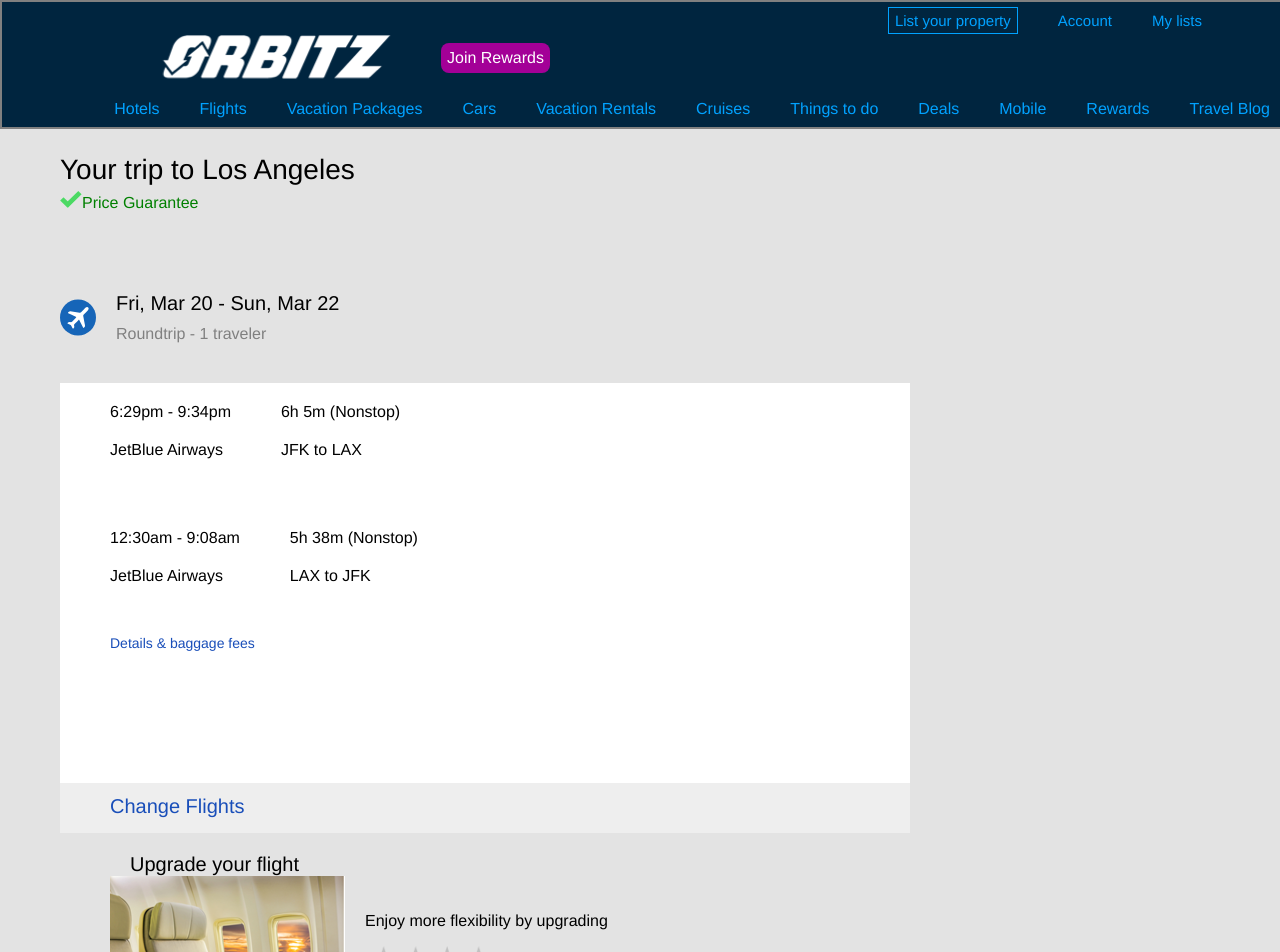
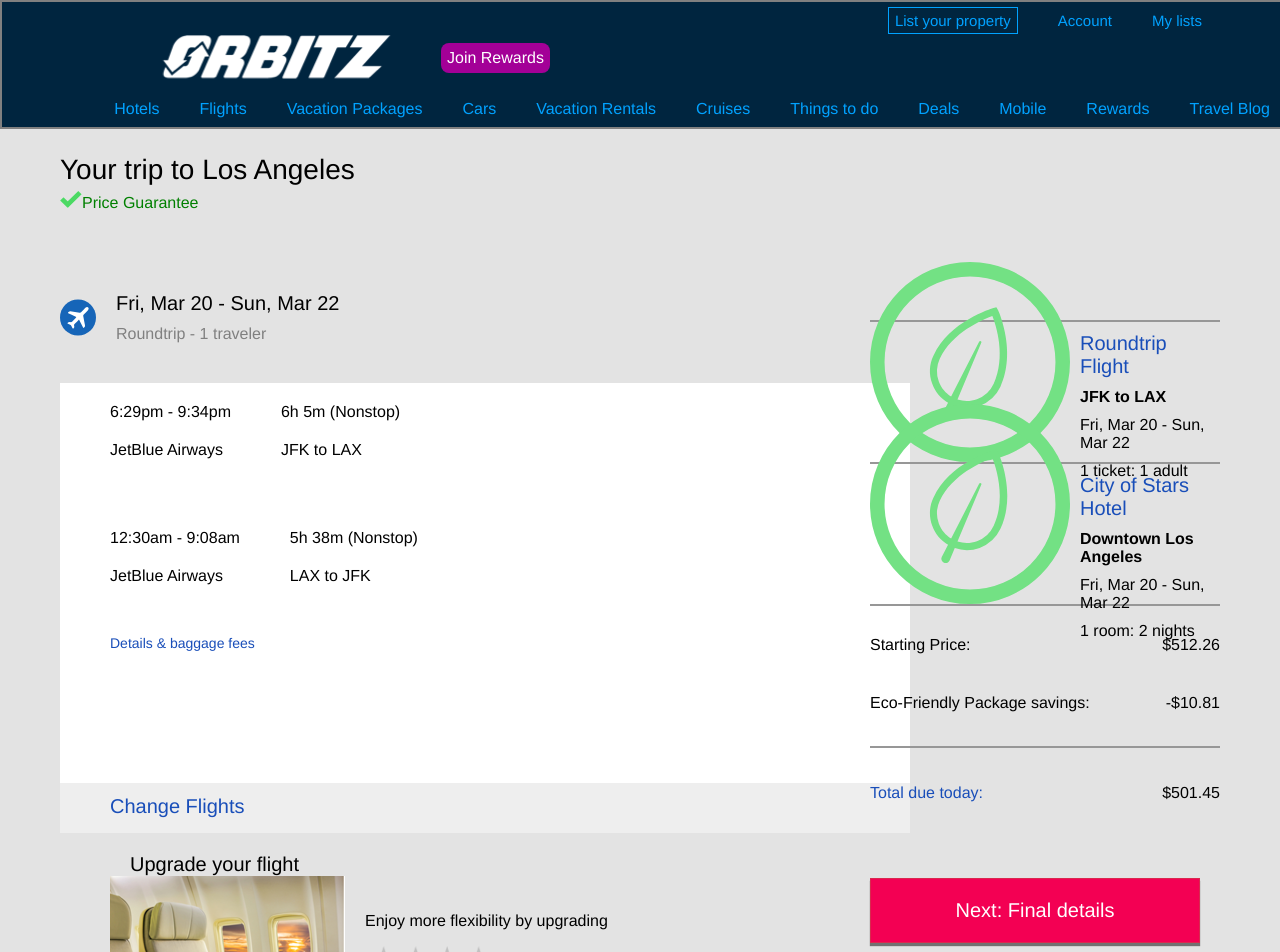
Before and after one commit to taubman33/Stellar, a React (Create React App) app in the folder client/: page /trip-review in a window 1280 px wide. Shown: the top 952 px of the page. Built offline with nearby package versions, Linux system fonts and the light colour scheme; no server answers.

Commit message:
completed receipt styling

```diff
--- a/client/src/components/routes/TripReview.jsx
+++ b/client/src/components/routes/TripReview.jsx
@@ -58,7 +58,7 @@ export default function TripReview(props) {
           </div>
         </div>
       </main>
-      <aside>
+      <aside className='trip-details-aside-container'>
         <Receipt tripDetails={props} />
         <button type='submit' className='trip-review-submit'>
           Next: Final details
--- a/client/src/components/shared/Receipt.jsx
+++ b/client/src/components/shared/Receipt.jsx
@@ -1,4 +1,5 @@
 import React from 'react'
+import '../../css/Receipt.css'
 
 export default function Receipt(props) {
   return (
@@ -22,16 +23,16 @@ export default function Receipt(props) {
         </div>
       </div>
       <div className='receipt-card receipt-price-container'>
-        <div className='receipt-start-price-container'>
+        <div className='receipt-price-item receipt-start-price-container'>
           <p>Starting Price:</p>
           <p className='receipt-price-value'>$512.26</p>
         </div>
-        <div className='receipt-savings-price-container'>
+        <div className='receipt-price-item receipt-savings-price-container'>
           <p>Eco-Friendly Package savings:</p>
           <p className='receipt-price-value'>-$10.81</p>
         </div>
       </div>
-      <div className='receipt-total-price-container'>
+      <div className='receipt-price-item receipt-total-price-container'>
         <p className='receipt-total-label'>Total due today:</p>
         <p className='receipt-price-value'>$501.45</p>
       </div>
--- a/client/src/css/Receipt.css
+++ b/client/src/css/Receipt.css
@@ -0,0 +1,48 @@
+.receipt-card {
+  border-top: 2px solid var(--medium-grey);
+  height: 140px;
+  display: flex;
+}
+
+.receipt-card img {
+  margin-top: -60px;
+  margin-right: 10px;
+}
+
+.receipt-card div p {
+  margin-top: 10px;
+  margin-bottom: 10px;
+}
+
+.receipt-card-title {
+  font-size: 20px;
+  color: var(--trip-review-blue);
+  margin-top: 10px;
+  margin-bottom: 0;
+}
+
+.receipt-card-subtitle {
+  font-weight: bold;
+  margin: 10px 0;
+}
+
+.receipt-price-container {
+  flex-flow: column;
+}
+
+.receipt-price-item {
+  display: flex;
+  padding-top: 20px;
+}
+
+.receipt-price-value {
+  margin-left: auto;
+}
+
+.receipt-total-price-container {
+  border-top: 2px solid var(--medium-grey);
+}
+
+.receipt-total-label {
+  color: var(--trip-review-blue);
+}
--- a/client/src/css/TripReview.css
+++ b/client/src/css/TripReview.css
@@ -1,6 +1,13 @@
 :root {
   --trip-review-bg: #E3E3E3;
   --trip-review-blue: #194EB9;
+}
+
+.trip-details-aside-container {
+  position: absolute;
+  top: 320px;
+  right: 60px;
+  width: 350px;
 }
 
 .trip-review {
@@ -119,3 +126,18 @@ p.trip-review-flight-details {
   margin-left: 20px;
   margin-top: 20px;
 }
+
+.trip-review-submit {
+  display: inline;
+  width: 330px;
+  height: 65px;
+  margin-top: 60px;
+  background-color: #F30053;
+  color: white;
+  border: none;
+  font-size: 20px;
+  font-family: 'Helvetica', sans-serif;
+  box-shadow: 0 3px 1px 0 rgba(0, 0, 0, 0.5);
+  border: solid 1px #d9294e;
+  padding: 10px 20px;
+}
```
